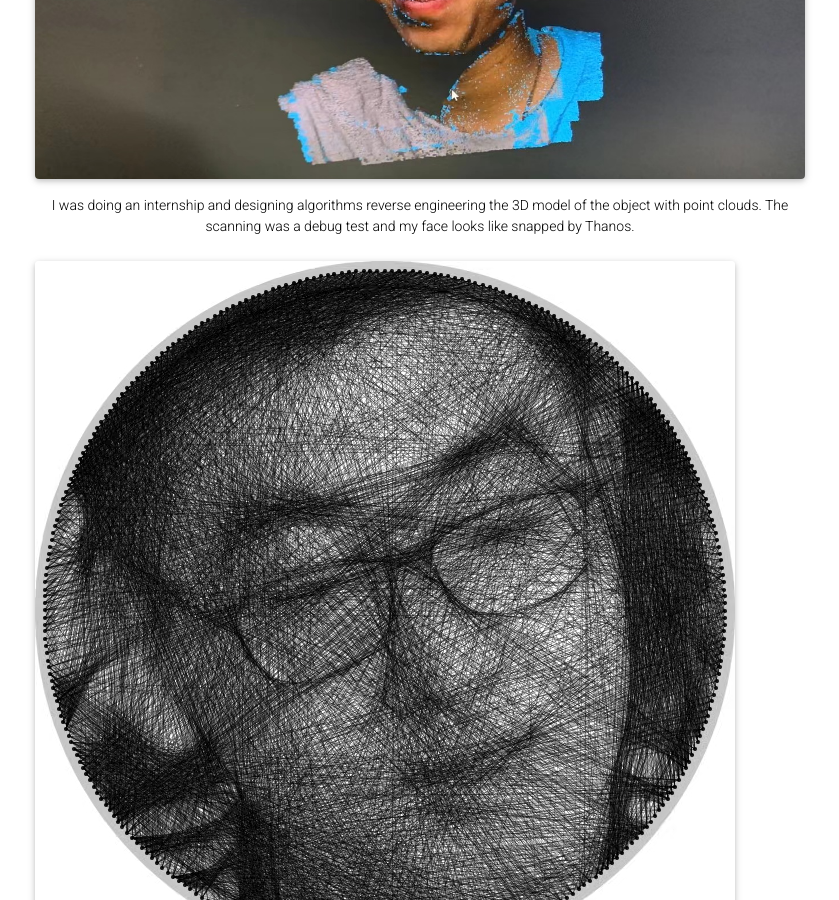
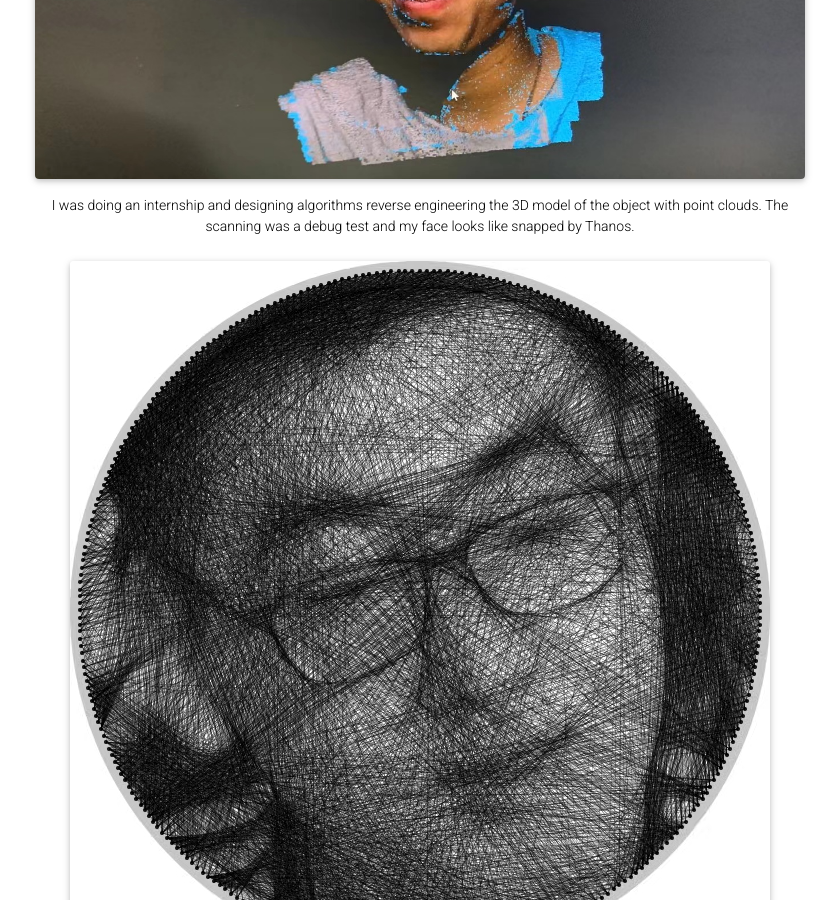
Before and after one commit to NormalUhr/yihua-zhang, a Jekyll site: the page built from _pages/photos.md, in a window 1280 px wide and 900 px high, scrolled down 3740 px. Shown: the whole window, without its empty margins (220-1059 px from the left). Built offline with Jekyll 4.4.1, drawn with Linux system fonts in a browser that asks for light colours; full-size pictures stand in for the smaller copies a plugin makes; comment, search, counter and statistics services are not loaded; a style sheet for code colours, icons or effects is not loaded.

Commit message:
center image

```diff
--- a/_pages/photos.md
+++ b/_pages/photos.md
@@ -10,8 +10,12 @@ nav_order: 7
 <div class="projects">
   <h2 class="category">UAI 2022</h2>
 
+  <center>
+
   {% include figure.html path="assets/img/news/uai22/1.jpeg" class="img-fluid rounded z-depth-1" zoomable=true %}
   {% include figure.html path="assets/img/news/uai22/3.jpeg" class="img-fluid rounded z-depth-1" zoomable=true %}
+
+  </center>
   <div class="row mt-3">
       <div class="col-sm mt-3 mt-md-0">
           {% include figure.html path="assets/img/news/uai22/4.jpeg" class="img-fluid rounded z-depth-1" zoomable=true %}
@@ -85,13 +89,21 @@ nav_order: 7
 
   <h2 class="category">miscellaneuous</h2>
 
+  <center>
+
   {% include figure.html path="assets/photos/miscellaneous/0.jpeg" class="img-fluid rounded z-depth-1" zoomable=true %}
+
+  </center>
 
   <div class="caption">
     I was doing an internship and designing algorithms reverse engineering the 3D model of the object with point clouds. The scanning was a debug test and my face looks like snapped by Thanos.
   </div>
 
+  <center>
+
   {% include figure.html path="assets/photos/miscellaneous/1.jpeg" class="img-fluid rounded z-depth-1" zoomable=true %}
+
+  </center>
 
   <div class="caption">
     When I was an undergraduate student, I wrote an algorithm with C++ and OpenCV that converts real-life images to an image only made of "string threads". It did not work everytime, but this was the most successful example from the photo of my pal Ziqi Gao (HKUST).
```
